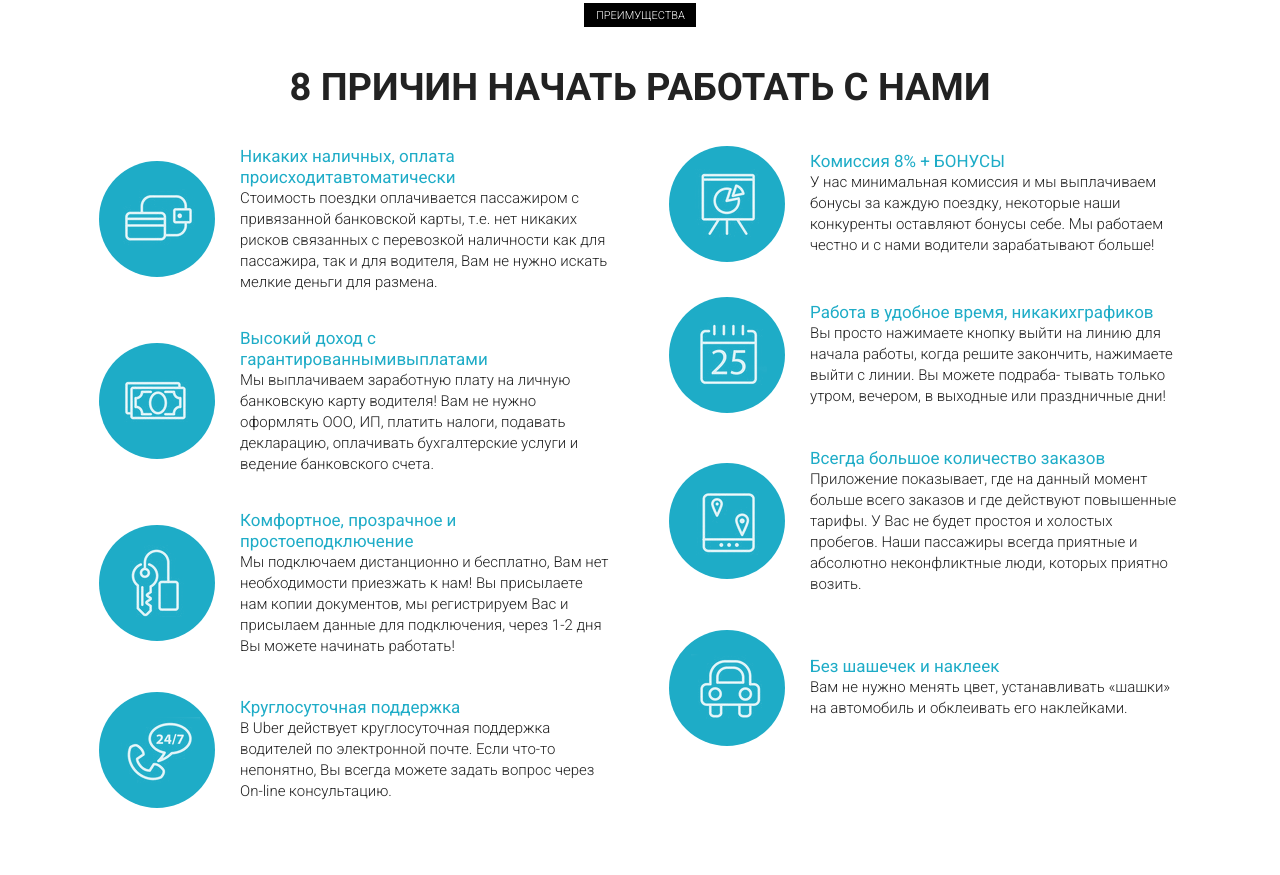
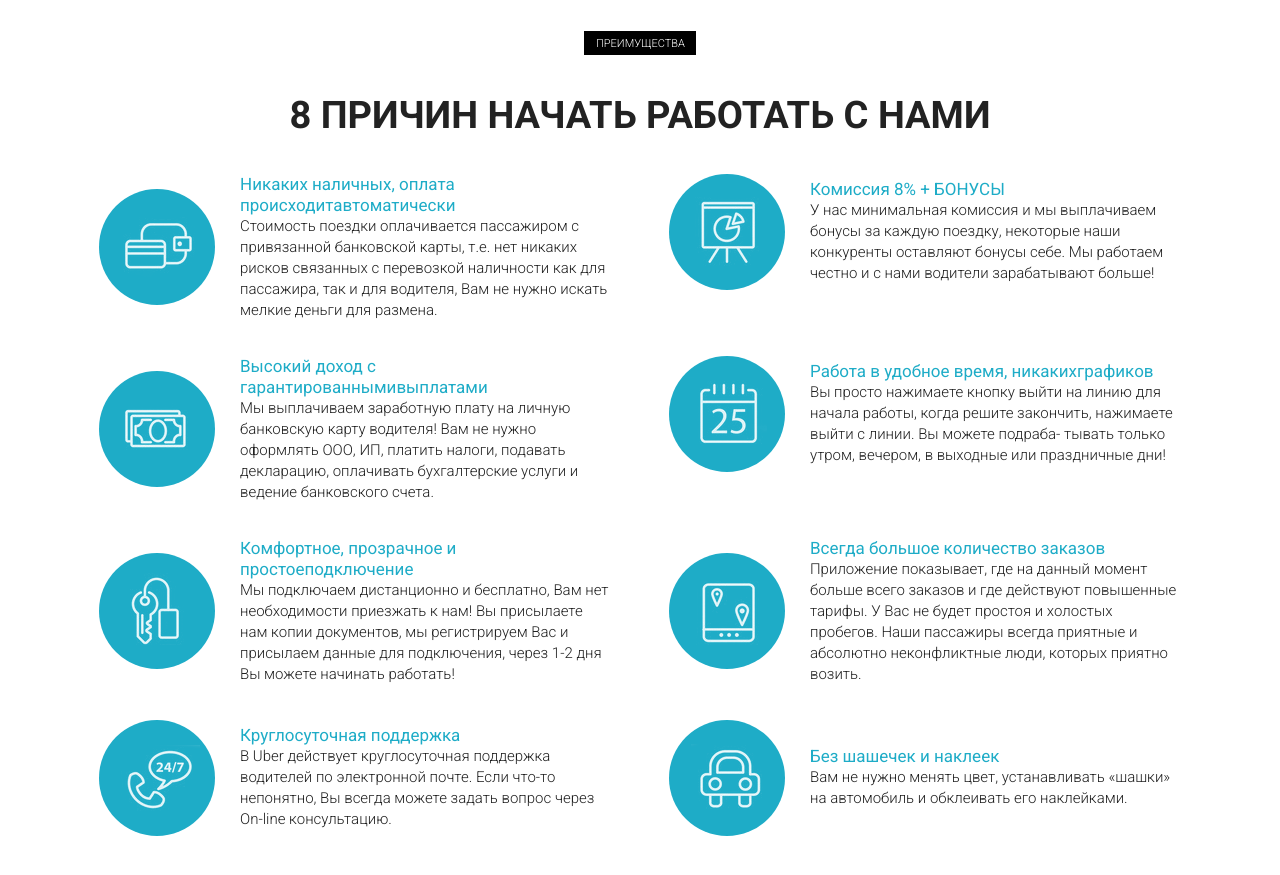
Before and after one commit to VikkyBorodina/Uber, a plain HTML site: page index.html in a window 1280 px wide. Shown: the part 865-1740 px from the top of the page. Drawn offline with Linux system fonts and the light colour scheme.

Commit message:
Correct the reasons

```diff
--- a/css/style.css
+++ b/css/style.css
@@ -147,7 +147,7 @@ nav {
 }
 
 .benefits {
-  padding: 18px 0 65px 0;
+  padding: 46px 0 65px 0;
 }
 
 .label {
--- a/index.html
+++ b/index.html
@@ -86,6 +86,20 @@
                                 и для водителя, Вам не нужно искать мелкие деньги для размена.</div>
                         </div>
                     </div>
+                </div>
+                <div class="col-md-6">
+                    <div class="benefit_item">
+                        <div class="benefit_round"><img src="icon/comis_icon.png" alt="comis_icon" class="benefit_icon">
+                        </div>
+                        <div class="benefit_descr">
+                            <div class="benefit_subtitle">Комиссия 8% + БОНУСЫ</div>
+                            <div class="benefit_text">У нас минимальная комиссия и мы выплачиваем бонусы за каждую
+                                поездку, некоторые наши конкуренты оставляют бонусы себе. Мы работаем честно и с нами
+                                водители зарабатывают больше!</div>
+                        </div>
+                    </div>
+                </div>
+                <div class="col-md-6">
                     <div class="benefit_item">
                         <div class="benefit_round">
                             <img src="icon/money_icon.png" alt="money_icon" class="benefit_icon">
@@ -97,9 +111,24 @@
                                 оплачивать бухгалтерские услуги и ведение банковского счета. </div>
                         </div>
                     </div>
+                </div>
+                <div class="col-md-6">
+                    <div class="benefit_item">
+                        <div class="benefit_round"><img src="icon/calendar_icon.png" alt="calendar_icon"
+                                class="benefit_icon"></div>
+                        <div class="benefit_descr">
+                            <div class="benefit_subtitle">Работа в удобное время, никакихграфиков</div>
+                            <div class="benefit_text">Вы просто нажимаете кнопку выйти на линию для начала работы,
+                                когда решите закончить, нажимаете выйти с линии. Вы можете подраба- тывать только утром,
+                                вечером, в выходные или праздничные дни!</div>
+                        </div>
+                    </div>
+                </div>
+                <div class="col-md-6">
                     <div class="benefit_item">
                         <div class="benefit_round"><img src="icon/connect_icon.png" alt="connect_icon"
-                                class="benefit_icon"></div>
+                                class="benefit_icon">
+                        </div>
                         <div class="benefit_descr">
                             <div class="benefit_subtitle">Комфортное, прозрачное и простоеподключение</div>
                             <div class="benefit_text">Мы подключаем дистанционно и бесплатно, Вам нет необходимости
@@ -107,6 +136,20 @@
                                 данные для подключения, через 1-2 дня Вы можете начинать работать!</div>
                         </div>
                     </div>
+                </div>
+                <div class="col-md-6">
+                    <div class="benefit_item">
+                        <div class="benefit_round"><img src="icon/map_icon.png" alt="map_icon" class="benefit_icon">
+                        </div>
+                        <div class="benefit_descr">
+                            <div class="benefit_subtitle">Всегда большое количество заказов</div>
+                            <div class="benefit_text">Приложение показывает, где на данный момент больше всего заказов и
+                                где действуют повышенные тарифы. У Вас не будет простоя и холостых пробегов. Наши
+                                пассажиры всегда приятные и абсолютно неконфликтные люди, которых приятно возить.</div>
+                        </div>
+                    </div>
+                </div>
+                <div class="col-md-6">
                     <div class="benefit_item">
                         <div class="benefit_round"><img src="icon/call_icon.png" alt="call_icon" class="benefit_icon">
                         </div>
@@ -120,36 +163,6 @@
                 </div>
                 <div class="col-md-6">
                     <div class="benefit_item">
-                        <div class="benefit_round"><img src="icon/comis_icon.png" alt="comis_icon" class="benefit_icon">
-                        </div>
-                        <div class="benefit_descr">
-                            <div class="benefit_subtitle">Комиссия 8% + БОНУСЫ</div>
-                            <div class="benefit_text">У нас минимальная комиссия и мы выплачиваем бонусы за каждую
-                                поездку, некоторые наши конкуренты оставляют бонусы себе. Мы работаем честно и с нами
-                                водители зарабатывают больше!</div>
-                        </div>
-                    </div>
-                    <div class="benefit_item">
-                        <div class="benefit_round"><img src="icon/calendar_icon.png" alt="calendar_icon"
-                                class="benefit_icon"></div>
-                        <div class="benefit_descr">
-                            <div class="benefit_subtitle">Работа в удобное время, никакихграфиков</div>
-                            <div class="benefit_text">Вы просто нажимаете кнопку выйти на линию для начала работы,
-                                когда решите закончить, нажимаете выйти с линии. Вы можете подраба- тывать только утром,
-                                вечером, в выходные или праздничные дни!</div>
-                        </div>
-                    </div>
-                    <div class="benefit_item">
-                        <div class="benefit_round"><img src="icon/map_icon.png" alt="map_icon" class="benefit_icon">
-                        </div>
-                        <div class="benefit_descr">
-                            <div class="benefit_subtitle">Всегда большое количество заказов</div>
-                            <div class="benefit_text">Приложение показывает, где на данный момент больше всего заказов и
-                                где действуют повышенные тарифы. У Вас не будет простоя и холостых пробегов. Наши
-                                пассажиры всегда приятные и абсолютно неконфликтные люди, которых приятно возить.</div>
-                        </div>
-                    </div>
-                    <div class="benefit_item">
                         <div class="benefit_round"><img src="icon/taxi_icon.png" alt="taxi_icon" class="benefit_icon">
                         </div>
                         <div class="benefit_descr">
@@ -161,7 +174,6 @@
                 </div>
             </div>
         </div>
-
     </section>
 </body>
 
```
